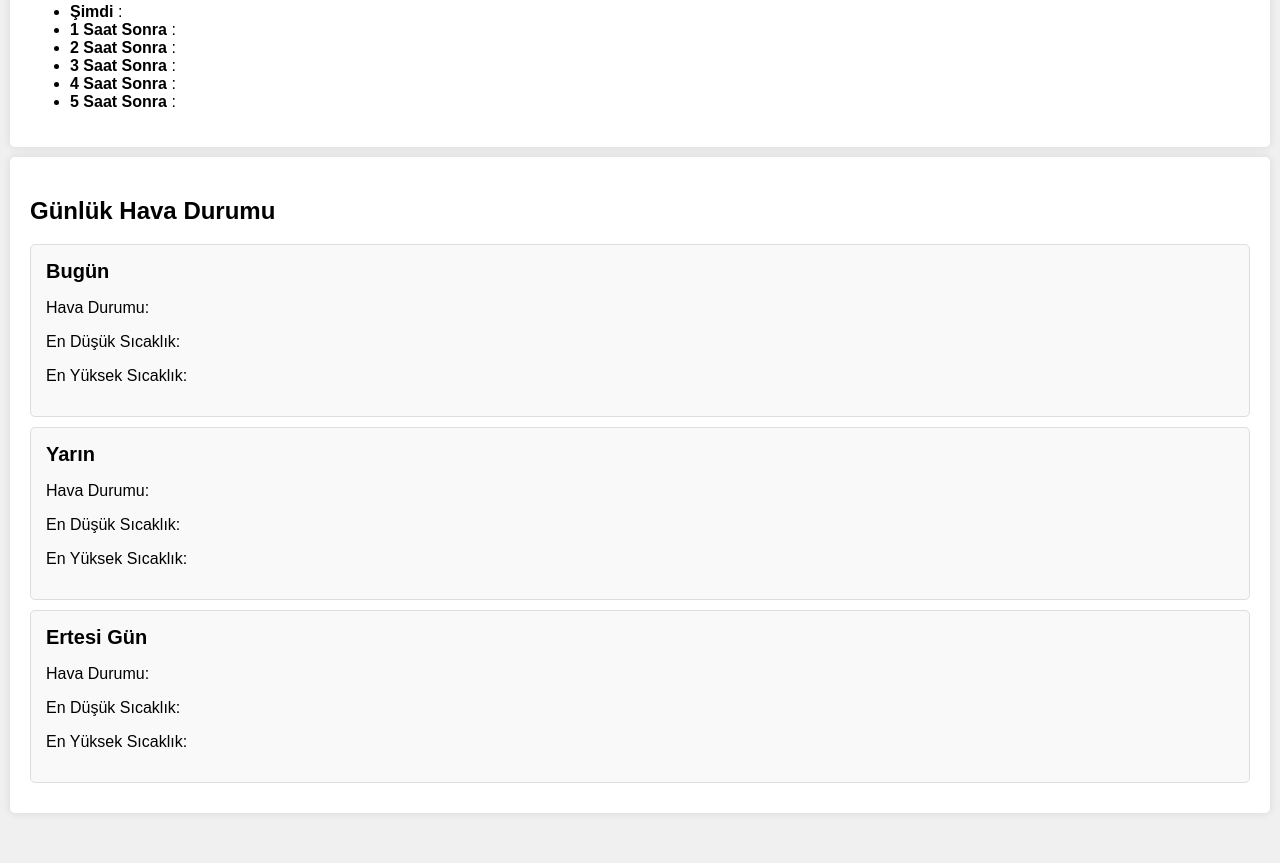
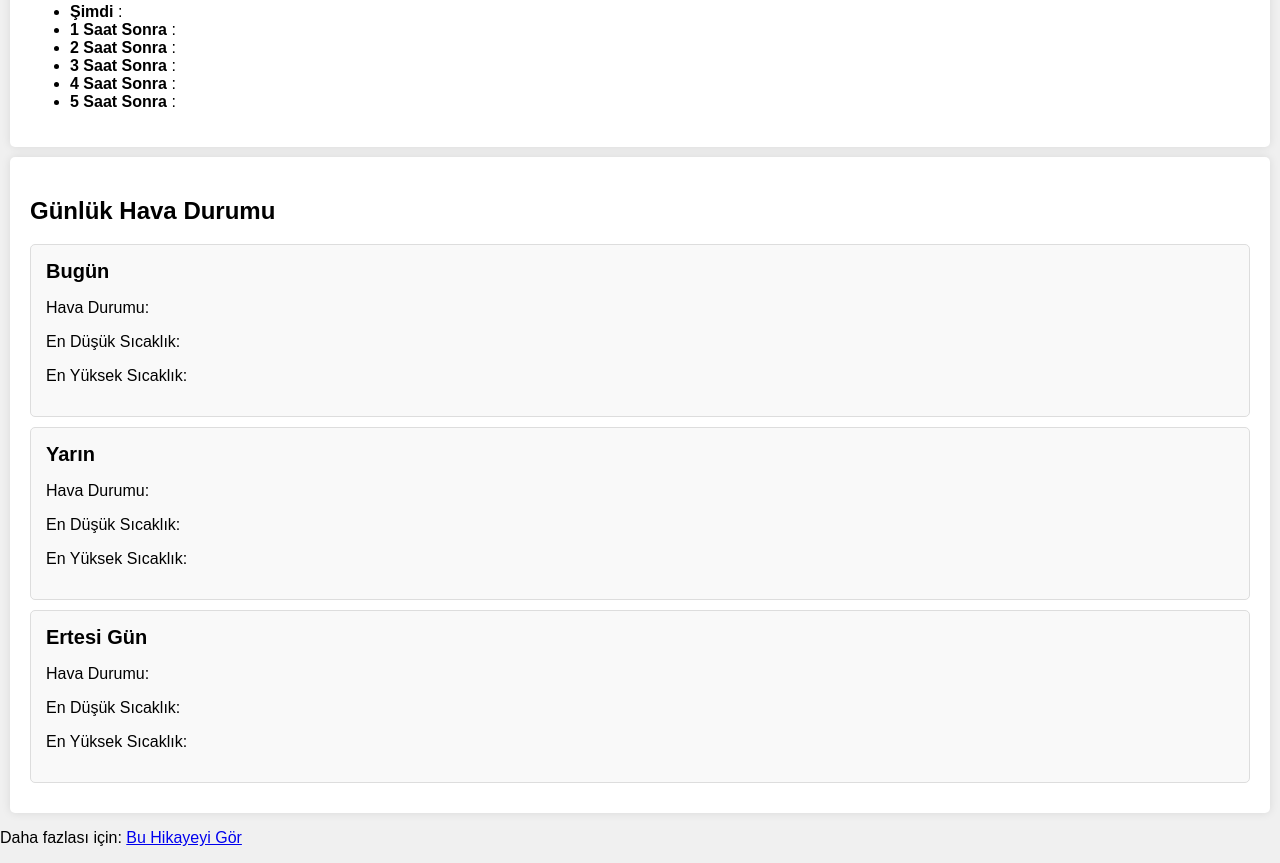
Before and after one commit to zahidseyyid/weather, a plain HTML site: page index.html in a window 1280 px wide. Shown: the part 548-1411 px from the top of the page. Before the commit the page ends 1371 px from the top, so only its background shows below. Drawn offline with Linux system fonts and the light colour scheme; no server answers.

Commit message:
Update index.html

```diff
--- a/index.html
+++ b/index.html
@@ -64,6 +64,14 @@
             <p>En Yüksek Sıcaklık: <span class="high-temperature" id="maxTempc2"></span></p>
         </div>
     </div>
+     <!-- Footer -->
+    <footer class="footer">
+        <p>
+            Daha fazlası için:
+            <a href="https://kidapp.co/stories/2Di3AMOCbHPpmdp1BjVg" target="_blank">Bu Hikayeyi Gör</a>
+        </p>
+    </footer>
+    <!-- Footer -->
     <script src="backend.js"> </script>
 </body>
 
```
